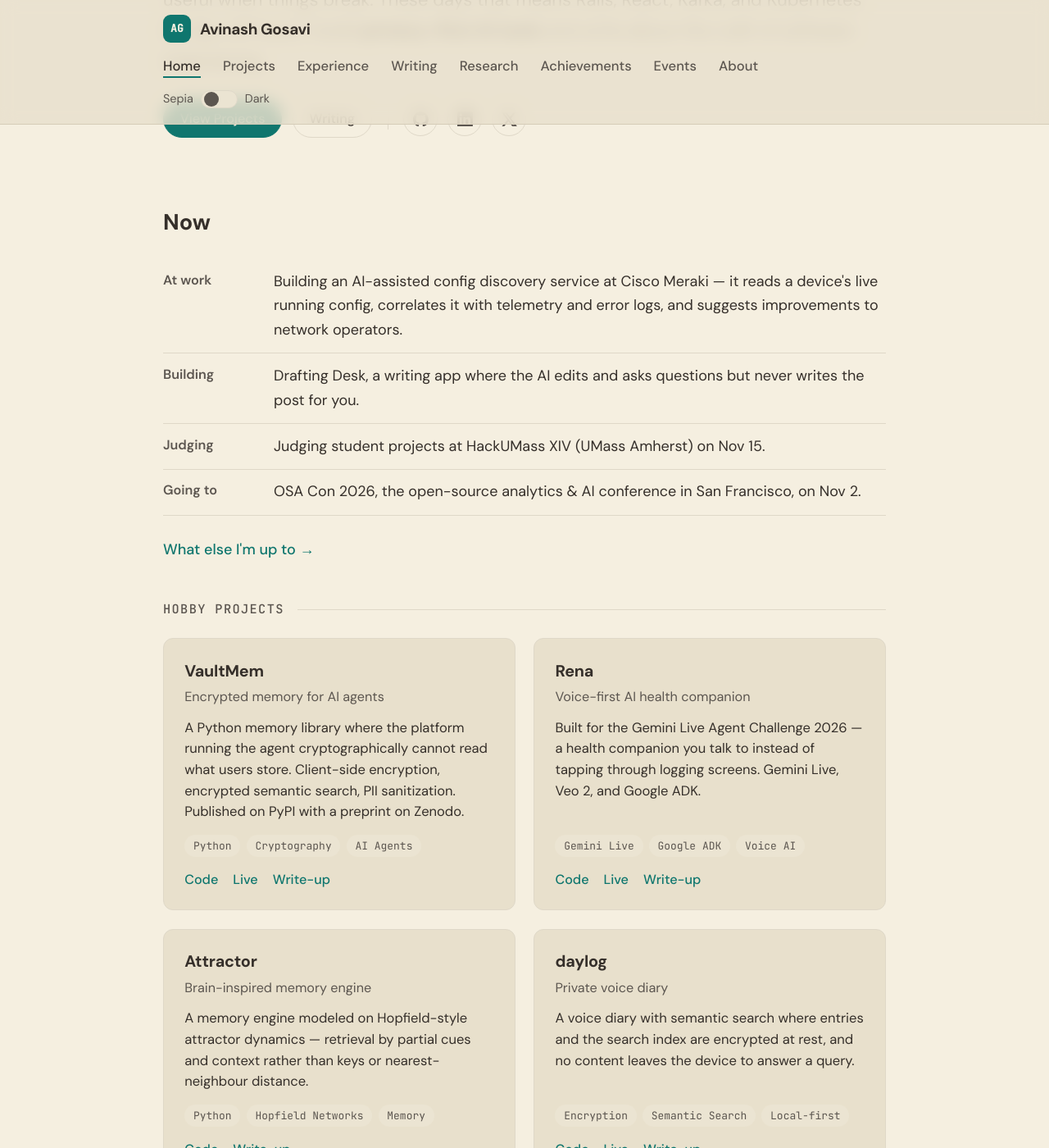
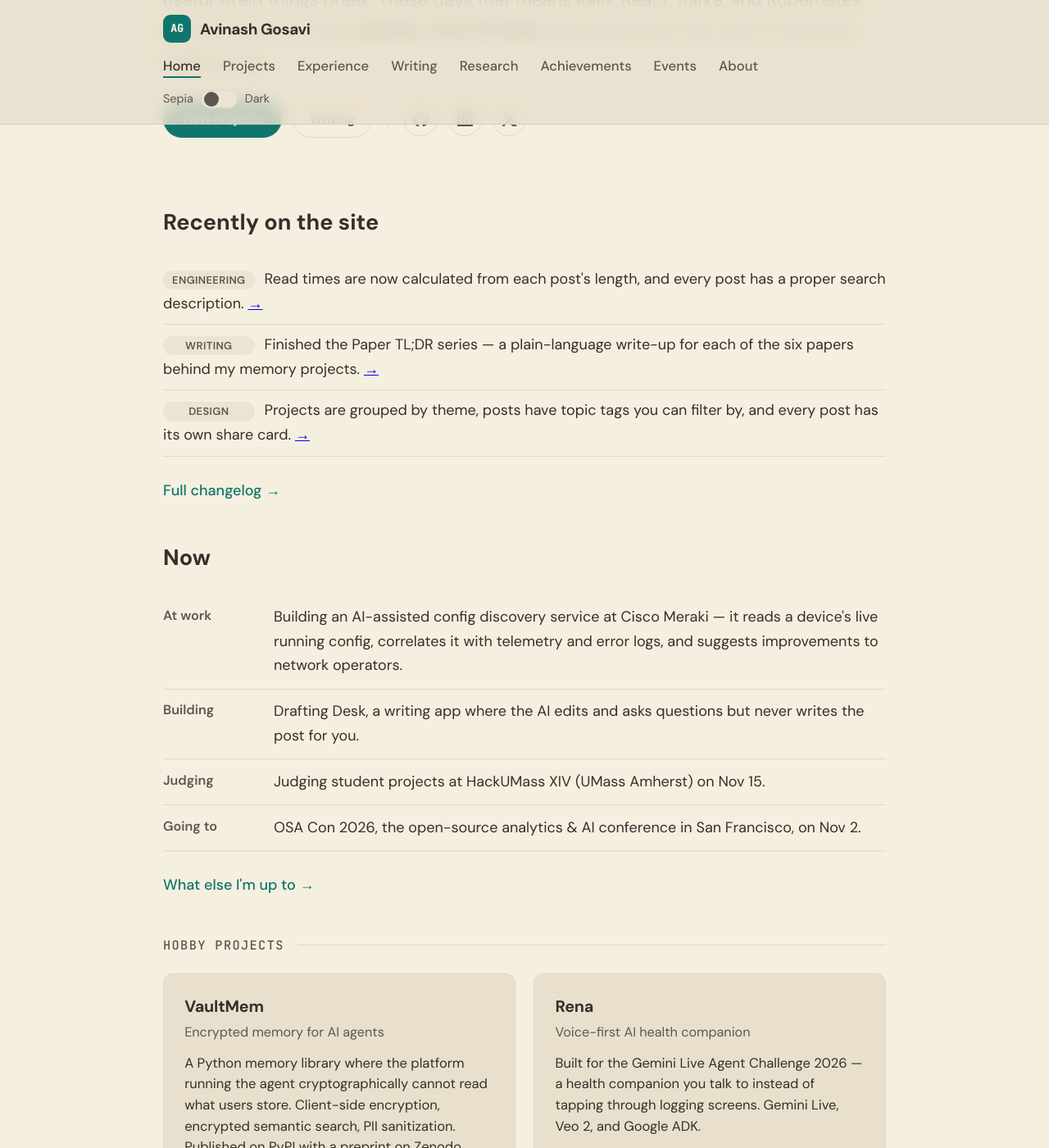
Before and after one commit to aag1091-alt/avinashgosavi.com, a Jekyll site: the page built from index.md, in a window 1280 px wide and 1400 px high, scrolled down 474 px. Shown: the whole window at 82% size. Built offline with Jekyll 4.4.1, drawn with Linux system fonts in a browser that asks for light colours.

Commit message:
Public changelog page and 'Recently on the site' on the homepage
Co-Authored-By: Claude Opus 5.5 <noreply@anthropic.com>
Claude-Session: https://claude.ai/code/session_01Sme4KfULpujkU79T8FnF1M

```diff
--- /dev/null
+++ b/_data/changelog.yml
@@ -0,0 +1,18 @@
+# Public changelog shown on /changelog and (latest 3) on the homepage.
+# Newest first. desk: Writing | Design | Engineering
+- date: 2026-10-18
+  desk: Engineering
+  text: Read times are now calculated from each post's length, and every post has a proper search description.
+  link: /blog/
+- date: 2026-10-18
+  desk: Writing
+  text: Finished the Paper TL;DR series — a plain-language write-up for each of the six papers behind my memory projects.
+  link: /series/#paper-tldr
+- date: 2026-10-18
+  desk: Design
+  text: Projects are grouped by theme, posts have topic tags you can filter by, and every post has its own share card.
+  link: /projects/
+- date: 2026-10-18
+  desk: Writing
+  text: New pages for the papers I read, the talks worth watching, the events I've been to, and what I'm up to now.
+  link: /research/
--- a/_includes/footer.html
+++ b/_includes/footer.html
@@ -5,6 +5,7 @@
       <a href="{{ '/uses/' | relative_url }}">Uses</a>
       <a href="{{ '/talks/' | relative_url }}">Talks</a>
       <a href="{{ '/series/' | relative_url }}">Series</a>
+      <a href="{{ '/changelog/' | relative_url }}">Changelog</a>
       <a href="{{ '/feed.xml' | relative_url }}">RSS</a>
     </nav>
     <p>© {{ 'now' | date: '%Y' }} by {{ site.author.name }}. Built with <a href="https://jekyllrb.com/" target="_blank" rel="noopener">Jekyll</a>.</p>
--- a/_layouts/home.html
+++ b/_layouts/home.html
@@ -21,6 +21,16 @@ layout: default
       <span class="hero-links-divider" aria-hidden="true"></span>
       {% include social-icons.html %}
     </div>
+  </section>
+
+  <section class="home-updates" aria-label="Recently on the site">
+    <h2>Recently on the site</h2>
+    <ul class="changelog-list">
+      {% for c in site.data.changelog limit: 3 %}
+      <li><span class="changelog-desk changelog-desk-{{ c.desk | slugify }}">{{ c.desk }}</span> {{ c.text }}{% if c.link %} <a href="{{ c.link | relative_url }}" aria-label="See: {{ c.text | truncatewords: 6 }}">→</a>{% endif %}</li>
+      {% endfor %}
+    </ul>
+    <p class="all-posts-link"><a href="{{ '/changelog/' | relative_url }}">Full changelog →</a></p>
   </section>
 
   <section class="home-now">
--- a/assets/css/style.css
+++ b/assets/css/style.css
@@ -1208,3 +1208,24 @@ body.theme-dark .about-image img {
 .project-category { margin: 2.25rem 0 1rem; font-size: 1.15rem; }
 .skip-link { position: absolute; left: -9999px; top: 0; padding: 0.5rem 1rem; background: var(--bg); color: var(--text); z-index: 100; }
 .skip-link:focus { left: 1rem; top: 1rem; }
+
+/* ---------- Changelog ---------- */
+.changelog-day { margin-bottom: 2rem; }
+.changelog-date { font-size: 1rem; color: var(--text-muted); margin-bottom: 0.5rem; }
+.changelog-list { list-style: none; padding: 0; margin: 0; }
+.changelog-list li { padding: 0.55rem 0; border-bottom: 1px solid var(--border); }
+.changelog-desk {
+  display: inline-block;
+  min-width: 6.2rem;
+  margin-right: 0.4rem;
+  padding: 0.05rem 0.5rem;
+  border-radius: 999px;
+  font-size: 0.72rem;
+  font-weight: 600;
+  text-align: center;
+  text-transform: uppercase;
+  letter-spacing: 0.03em;
+  background: var(--code-bg);
+  color: var(--text-muted);
+}
+.home-updates { margin-bottom: 2.5rem; }
```
Also changed, not shown: changelog.md (added).
